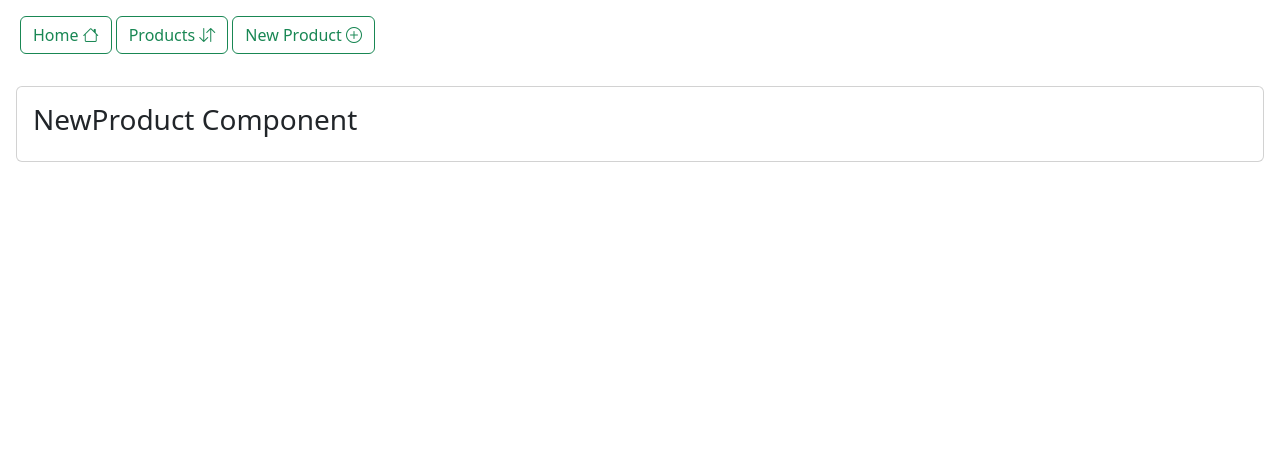
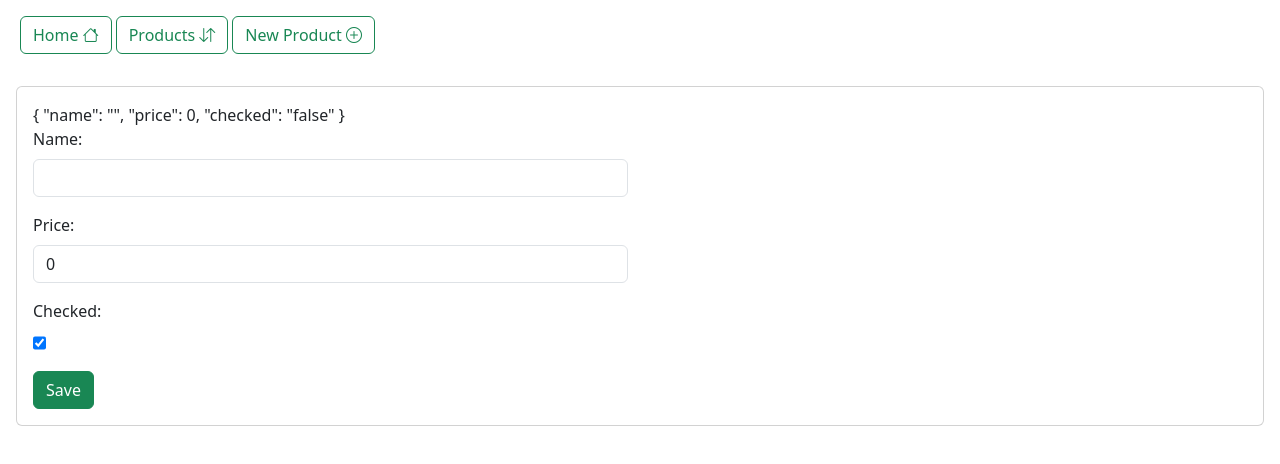
Before and after one commit to zoulou421/angular-app-basic-concept, an Angular app: page /newProduct in a window 1280 px wide. Shown: the top 464 px of the page. Built offline with nearby package versions, Linux system fonts and the light colour scheme.

Commit message:
added: add product  method

```diff
--- a/data/db.json
+++ b/data/db.json
@@ -4,13 +4,37 @@
       "id": "1",
       "name": "Computer1",
       "price": 2374,
-      "checked": true
+      "checked": false
     },
     {
       "id": "3",
       "name": "Computer3",
       "price": 0,
       "checked": true
+    },
+    {
+      "id": "4",
+      "name": "Computer1",
+      "price": 2374,
+      "checked": true
+    },
+    {
+      "id": "2",
+      "name": "Computer3",
+      "price": 0,
+      "checked": false
+    },
+    {
+      "id": "5",
+      "name": "Computer1",
+      "price": 2374,
+      "checked": false
+    },
+    {
+      "id": "8",
+      "name": "Computer1",
+      "price": 2374,
+      "checked": true
     }
   ]
 }
--- a/src/app/app.module.ts
+++ b/src/app/app.module.ts
@@ -14,6 +14,7 @@
 import { ProductComponent } from './product/product.component';
 import { NewProductComponent } from './new-product/new-product.component';
 import {HttpClientModule} from "@angular/common/http";
+import {ReactiveFormsModule} from "@angular/forms";
 @NgModule({
   declarations: [
     AppComponent,
@@ -31,7 +32,8 @@
   imports: [
     BrowserModule,
     AppRoutingModule,
-    HttpClientModule
+    HttpClientModule,
+    ReactiveFormsModule
   ],
   providers: [
     provideClientHydration()
--- a/src/app/new-product/new-product.component.html
+++ b/src/app/new-product/new-product.component.html
@@ -1,7 +1,28 @@
 <div class="p-3">
   <div class="card">
     <div class="card-body">
-      <h3>NewProduct Component</h3>
+      <div class="row">
+        <div class="col-md-6">
+          {{productForm.value|json}}
+          <form [formGroup]="productForm" (ngSubmit)="saveProduct()">
+            <div class="mb-3">
+              <label class="form-label">Name:</label>
+              <input type="text" class="form-control" formControlName="name"/>
+            </div>
+
+            <div class="mb-3">
+              <label class="form-label">Price:</label>
+              <input type="text" class="form-control" formControlName="price"/>
+            </div>
+
+            <div class="mb-3">
+              <label class="form-label">Checked:</label>
+              <input type="checkbox" class="form-check" formControlName="checked"/>
+            </div>
+            <button class="btn btn-success">Save</button>
+          </form>
+        </div>
+      </div>
     </div>
   </div>
 </div>
--- a/src/app/new-product/new-product.component.ts
+++ b/src/app/new-product/new-product.component.ts
@@ -1,10 +1,35 @@
-import { Component } from '@angular/core';
+import {Component, OnInit} from '@angular/core';
+import {FormBuilder, FormGroup} from "@angular/forms";
+import {ProductService} from "../services/product.service";
+import {ProductModel} from "../model/product.model";
 
 @Component({
   selector: 'app-new-product',
   templateUrl: './new-product.component.html',
   styleUrl: './new-product.component.css'
 })
-export class NewProductComponent {
+export class NewProductComponent implements OnInit{
+  public productForm!:FormGroup;
+  constructor(private fb:FormBuilder, private productService: ProductService) {
+  }
+  ngOnInit(): void {
+    this.productForm=this.fb.group({
+      name: this.fb.control(''),
+      price: this.fb.control(0),
+      checked: this.fb.control('false'),
+    });
+  }
 
+
+  saveProduct() {
+   let product:ProductModel=this.productForm.value;
+   this.productService.saveProduct(product).subscribe({
+     next:data => {
+       alert(JSON.stringify(data));
+     },
+     error: err => {
+       console.log(err);
+     }
+   });
+  }
 }
--- a/src/app/services/product.service.ts
+++ b/src/app/services/product.service.ts
@@ -32,4 +32,7 @@
     return  this.http.delete<any>(`http://localhost:8089/products/${product.id}`);
   }
 
+  public saveProduct(product: ProductModel):Observable<ProductModel> {
+    return  this.http.post<ProductModel>(`http://localhost:8089/products`,product);
+  }
 }
```
